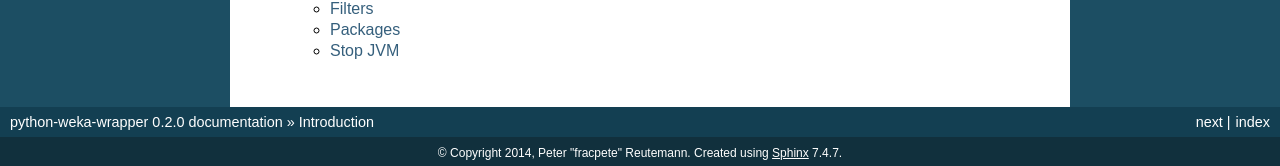
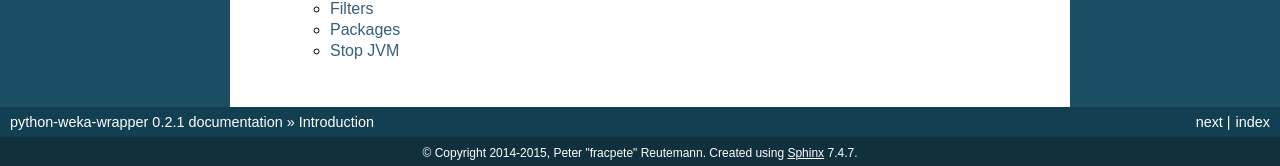
Before and after one commit to fracpete/python-weka-wrapper, a Sphinx documentation site: the page built from doc/source/index.rst, in a window 1280 px wide and 900 px high, scrolled down 1009 px. Shown: the part 731-897 px from the top of the window. Built offline with Sphinx 7.4.7, drawn with Linux system fonts in a browser that asks for light colours; some of the changed text lies outside the part shown.

Commit message:
incremented version number

```diff
--- a/doc/source/conf.py
+++ b/doc/source/conf.py
@@ -46,16 +46,16 @@ master_doc = 'index'
 
 # General information about the project.
 project = u'python-weka-wrapper'
-copyright = u'2014, Peter "fracpete" Reutemann'
+copyright = u'2014-2015, Peter "fracpete" Reutemann'
 
 # The version info for the project you're documenting, acts as replacement for
 # |version| and |release|, also used in various other places throughout the
 # built documents.
 #
 # The short X.Y version.
-version = '0.2.0'
+version = '0.2.1'
 # The full version, including alpha/beta/rc tags.
-release = '0.2.0'
+release = '0.2.1'
 
 # The language for content autogenerated by Sphinx. Refer to documentation
 # for a list of supported languages.
--- a/setup.py
+++ b/setup.py
@@ -86,7 +86,7 @@ setup(
         _read('CHANGES.rst')).decode('utf-8'),
     url="https://github.com/fracpete/python-weka-wrapper",
     classifiers=[
-        'Development Status :: 3 - Alpha',
+        'Development Status :: 4 - Beta',
         'License :: OSI Approved :: GNU General Public License (GPL)',
         'Topic :: Scientific/Engineering :: Artificial Intelligence',
         'Programming Language :: Python',
@@ -104,7 +104,7 @@ setup(
         "weka": ["lib/*.jar"],
     },
     include_package_data=True,
-    version="0.2.0",
+    version="0.2.1",
     author='Peter "fracpete" Reutemann',
     author_email='pythonwekawrapper at gmail dot com',
     install_requires=[
```
